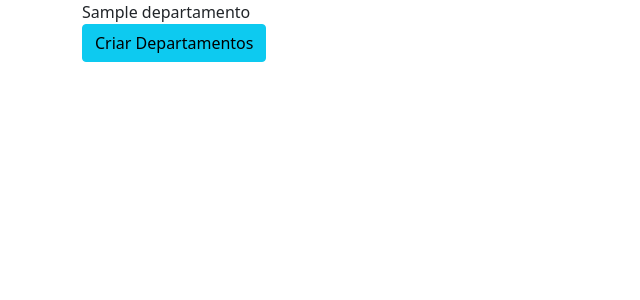
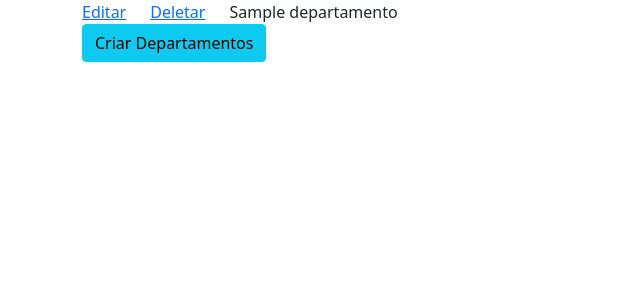
Before and after one commit to andrealcantara/gestao_rh, a Django app: page /departamentos/ in a window 1280 px wide. Shown: the top 300 px of the page, without its empty margins (0-640 px from the left). Run offline with Django 4.2, Linux system fonts and the light colour scheme; a user stored in the database is signed in; tables that the repository leaves empty hold one stand-in row (values such as "Sample post"); some libraries are stand-ins or nearby versions.

Commit message:
Adicionando o Delete e Update de departamento

```diff
--- a/apps/departamentos/templates/departamentos/departamento_list.html
+++ b/apps/departamentos/templates/departamentos/departamento_list.html
@@ -4,8 +4,8 @@
 
     {% for departamento in object_list %}
     <div class="row">
-{#        <div class="col-sm-auto"><a href="{% url 'editar_funcionarios' funcionario.id %}">Editar </a></div>#}
-{#        <div class="col-sm-auto"><a href="{% url 'deletar_funcionarios' funcionario.id %}">Deletar </a></div>#}
+        <div class="col-sm-auto"><a href="{% url 'editar_departamentos' departamento.id %}">Editar</a></div>
+        <div class="col-sm-auto"><a href="{% url 'deletar_departamentos' departamento.id %}">Deletar</a></div>
         <div class="col-lg">{{ departamento }}</div>
 
 
--- a/apps/departamentos/urls.py
+++ b/apps/departamentos/urls.py
@@ -1,7 +1,12 @@
 from django.urls import path
-from .views import DepartamentosList, DepartamentosCreate
+from .views import (DepartamentosList,
+                    DepartamentosCreate,
+                    DepartamentosDelete,
+                    DepartamentosUpdate)
 
 urlpatterns = [
     path('', DepartamentosList.as_view() , name='listar_departamentos'),
     path('novo/', DepartamentosCreate.as_view(), name='criar_departamentos'),
+    path('deletar/<int:pk>', DepartamentosDelete.as_view(), name='deletar_departamentos'),
+    path('editar/<int:pk>', DepartamentosUpdate.as_view(), name='editar_departamentos'),
 ]
--- a/apps/departamentos/views.py
+++ b/apps/departamentos/views.py
@@ -1,6 +1,7 @@
 from django.shortcuts import render
+from django.urls import reverse_lazy
 from django.views.generic import ListView
-from django.views.generic.edit import CreateView
+from django.views.generic.edit import CreateView, DeleteView, UpdateView
 from .models import Departamento
 
 class DepartamentosList(ListView):
@@ -10,6 +11,15 @@ class DepartamentosList(ListView):
         empresa_logada = self.request.user.funcionario.empresa
         queryset = Departamento.objects.filter(empresa=empresa_logada)
         return queryset
+
+class DepartamentosDelete(DeleteView):
+    model = Departamento
+    success_url = reverse_lazy('listar_departamentos')
+
+class DepartamentosUpdate(UpdateView):
+    model = Departamento
+    fields = ['nome']
+
 
 class DepartamentosCreate(CreateView):
     model = Departamento
```
Also changed, not shown: apps/departamentos/templates/departamentos/departamento_confirm_delete.html (added, +12 -0 lines).
